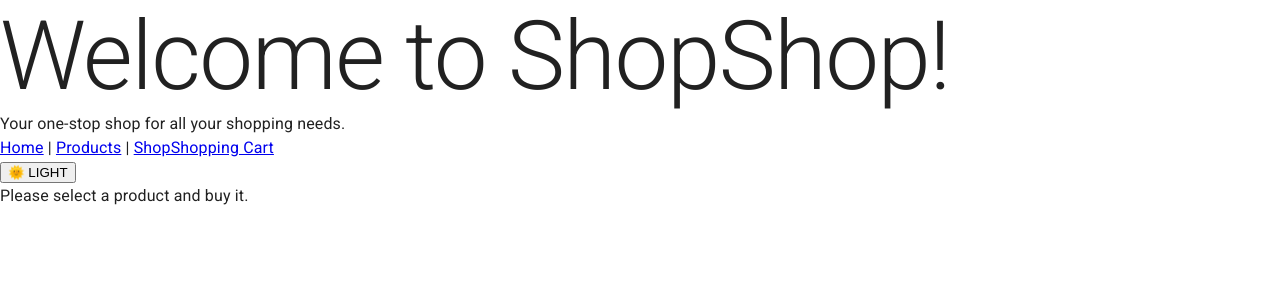
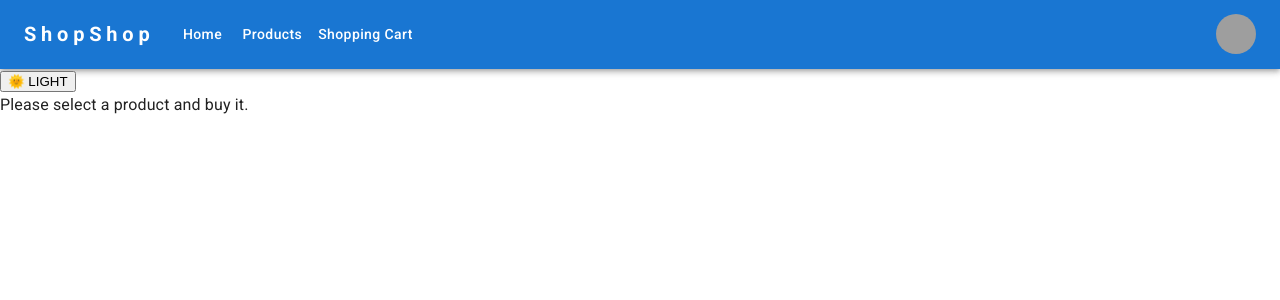
Before and after one commit to caedes/shopshop-app, a React (Vite) app: page / in a window 1280 px wide. Shown: the top 300 px of the page. Built offline with nearby package versions, Linux system fonts and the light colour scheme; grey boxes are pictures that could not be loaded.

Commit message:
feat: refactor MainTemplate to enhance navigation and UI structure

```diff
--- a/src/ds/templates/MainTemplate.tsx
+++ b/src/ds/templates/MainTemplate.tsx
@@ -1,19 +1,65 @@
 import { Link, Outlet } from "react-router";
 import { ColorModeToggle } from "../atoms/ColorModeToggle";
-import { Typography } from "@mui/material";
+import {
+  AppBar,
+  Avatar,
+  Box,
+  Button,
+  Container,
+  Toolbar,
+  Tooltip,
+  Typography,
+} from "@mui/material";
 
 export const MainTemplate = () => {
+  const pages = [
+    { to: "/", label: "Home" },
+    { to: "/products", label: "Products" },
+    { to: "/shopping-cart", label: "Shopping Cart" },
+  ];
+
   return (
     <>
-      <Typography variant="h1">Welcome to ShopShop!</Typography>
-      <Typography>Your one-stop shop for all your shopping needs.</Typography>
-      <header>
-        <nav>
-          <Link to="/">Home</Link> | <Link to="/products">Products</Link> |{" "}
-          <Link to="/shopping-cart">ShopShopping Cart</Link>
-        </nav>
-        <ColorModeToggle />
-      </header>
+      <AppBar position="static">
+        <Container maxWidth="xl">
+          <Toolbar disableGutters>
+            <Typography
+              variant="h6"
+              noWrap
+              component="a"
+              href="#app-bar-with-responsive-menu"
+              sx={{
+                mr: 2,
+                fontWeight: 700,
+                letterSpacing: ".3rem",
+                color: "inherit",
+                textDecoration: "none",
+              }}
+            >
+              ShopShop
+            </Typography>
+
+            <Box sx={{ flexGrow: 1 }}>
+              {pages.map(({ label, to }) => (
+                <Button
+                  component={Link}
+                  key={to}
+                  to={to}
+                  sx={{ my: 2, color: "white" }}
+                >
+                  {label}
+                </Button>
+              ))}
+            </Box>
+            <Box sx={{ flexGrow: 0 }}>
+              <Tooltip title="Open settings">
+                <Avatar alt="Remy Sharp" src="/static/images/avatar/2.jpg" />
+              </Tooltip>
+            </Box>
+          </Toolbar>
+        </Container>
+      </AppBar>
+      <ColorModeToggle />
       <main>
         <Outlet />
       </main>
```
